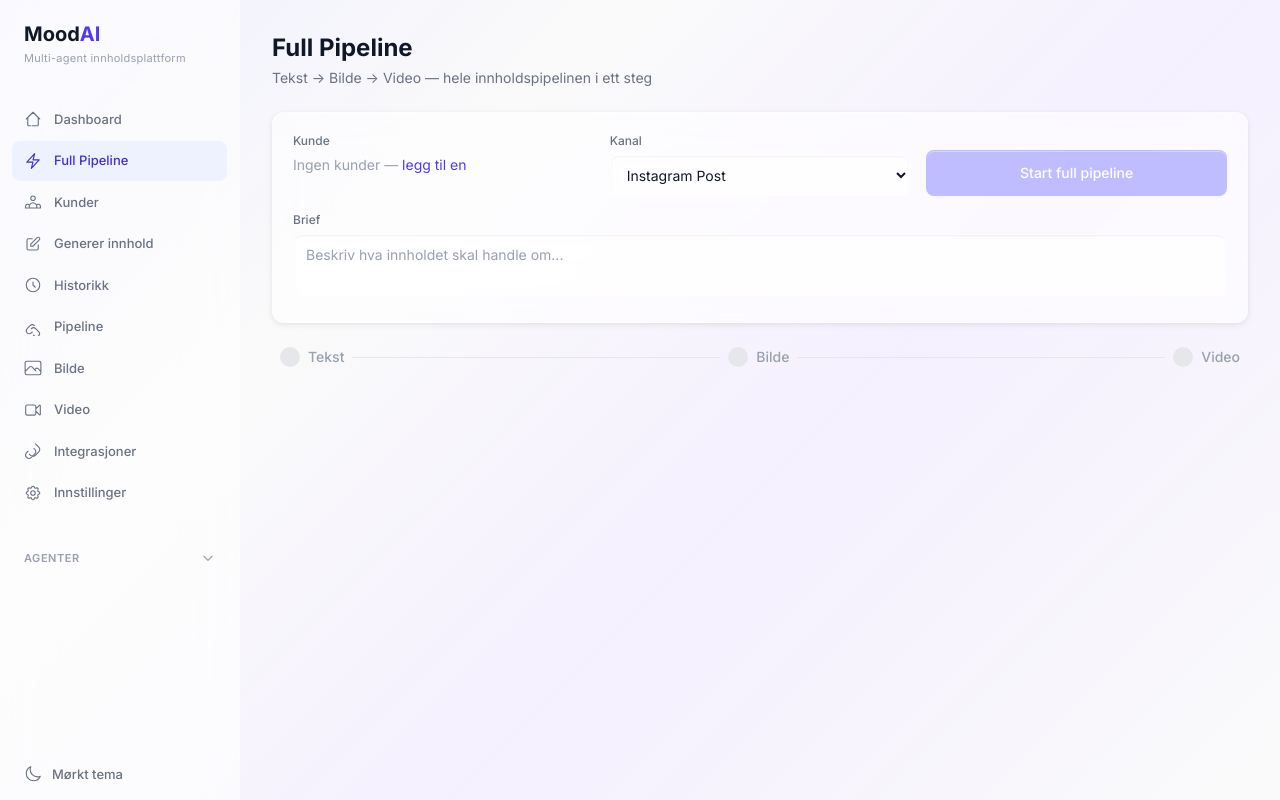
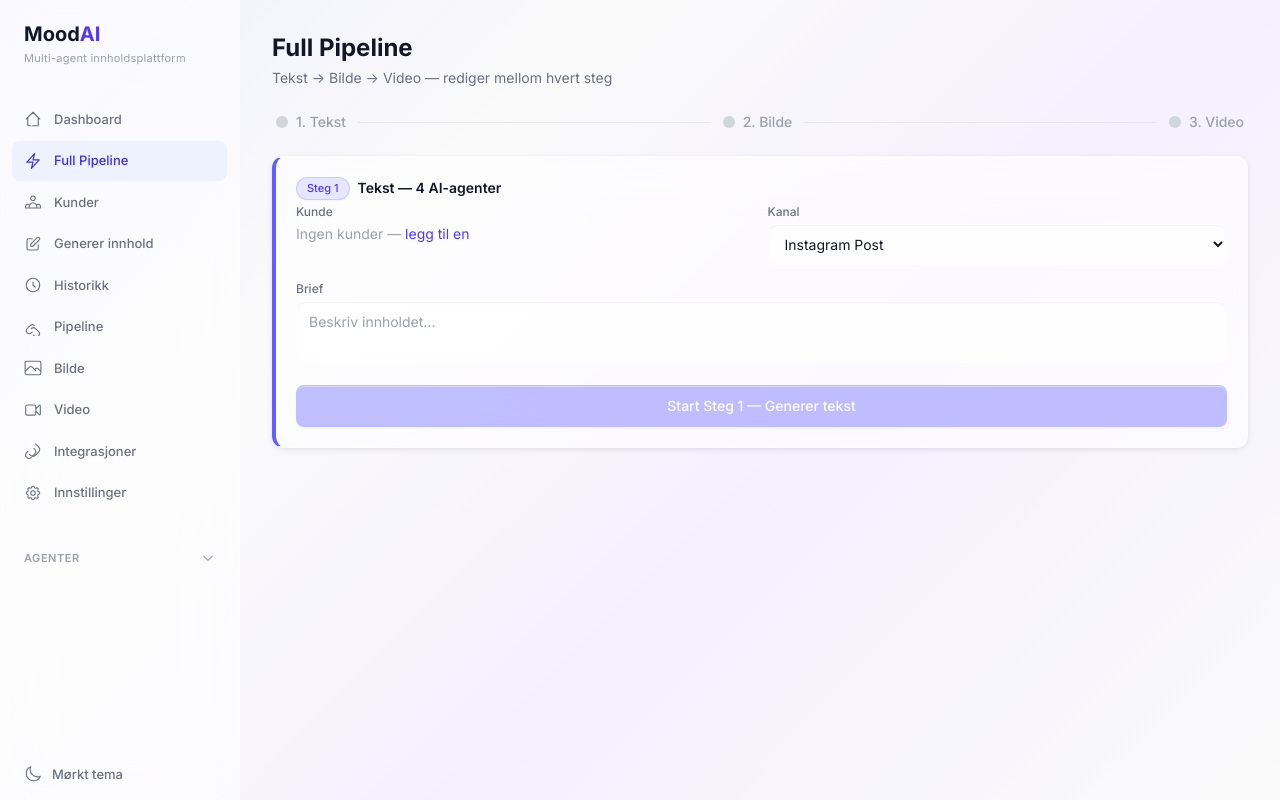
Before and after one commit to Snakkaz/moodgruppen-mvp, a Next.js app: page /full-pipeline in a window 1280 px wide. Built offline with nearby package versions, Linux system fonts and the light colour scheme.

Commit message:
feat: Full Pipeline med redigerbare prompts mellom hvert steg, 2x2 agent-grid, steg-for-steg kontroll

```diff
--- a/src/app/full-pipeline/page.tsx
+++ b/src/app/full-pipeline/page.tsx
@@ -4,13 +4,7 @@ import { useState, useEffect } from "react";
 import { getClients, getAgentSettings, CHANNELS, AGENTS, type Client } from "@/lib/store";
 import { GlassCard, GlassButton, GlassSelect, GlassTextarea, GlassBadge } from "@/components/ui/glass";
 
-type PipelineStep = "idle" | "running" | "done" | "error";
-
-interface StepState {
-  status: PipelineStep;
-  data?: Record<string, unknown>;
-  error?: string;
-}
+type StepStatus = "idle" | "running" | "done" | "error";
 
 export default function FullPipelinePage() {
   const [clients, setClients] = useState<Client[]>([]);
@@ -18,25 +12,36 @@ export default function FullPipelinePage() {
   const [channel, setChannel] = useState(CHANNELS[0] as string);
   const [brief, setBrief] = useState("");
 
-  const [textStep, setTextStep] = useState<StepState>({ status: "idle" });
-  const [imageStep, setImageStep] = useState<StepState>({ status: "idle" });
-  const [videoStep, setVideoStep] = useState<StepState>({ status: "idle" });
+  // Steg 1: Tekst
+  const [textStatus, setTextStatus] = useState<StepStatus>("idle");
+  const [textResults, setTextResults] = useState<Record<string, { primary?: string; secondary?: string }> | null>(null);
+  const [textError, setTextError] = useState("");
+
+  // Steg 2: Bilde
+  const [imageStatus, setImageStatus] = useState<StepStatus>("idle");
+  const [imagePrompt, setImagePrompt] = useState("");
+  const [imageData, setImageData] = useState<string | null>(null);
+  const [imageError, setImageError] = useState("");
+
+  // Steg 3: Video
+  const [videoStatus, setVideoStatus] = useState<StepStatus>("idle");
+  const [videoPrompt, setVideoPrompt] = useState("");
+  const [videoConcept, setVideoConcept] = useState<string | null>(null);
+  const [videoError, setVideoError] = useState("");
 
   useEffect(() => { setClients(getClients()); }, []);
   const client = clients.find(c => c.id === clientId);
 
-  const isRunning = textStep.status === "running" || imageStep.status === "running" || videoStep.status === "running";
+  // === STEG 1: Generer tekst ===
+  const runTextStep = async () => {
+    if (!client || !brief.trim()) return;
+    setTextStatus("running");
+    setTextError("");
+    setTextResults(null);
+    // Reset downstream
+    setImageStatus("idle"); setImageData(null); setImageError("");
+    setVideoStatus("idle"); setVideoConcept(null); setVideoError("");
 
-  const runPipeline = async () => {
-    if (!client || !brief.trim()) return;
-
-    // Reset
-    setTextStep({ status: "running" });
-    setImageStep({ status: "idle" });
-    setVideoStep({ status: "idle" });
-
-    // === STEG 1: TEKST ===
-    let textOutput = "";
     try {
       const res = await fetch("/api/generate", {
         method: "POST",
@@ -44,145 +49,152 @@ export default function FullPipelinePage() {
         body: JSON.stringify({ client, channel, brief: brief.trim(), agentSettings: getAgentSettings() }),
       });
       const data = await res.json();
-      if (data.error) {
-        setTextStep({ status: "error", error: data.error });
-        return;
+      if (data.error) { setTextStatus("error"); setTextError(data.error); return; }
+
+      setTextResults(data.results || {});
+      setTextStatus("done");
+
+      // Generer bilde-prompt fra innhold
+      const contentAgent = data.results?.content?.primary || data.results?.strategist?.primary || brief;
+      const autoImagePrompt = `Profesjonelt markedsføringsbilde for ${client.name} (${client.industry}). Kanal: ${channel}. Innhold: ${contentAgent.slice(0, 300)}`;
+      setImagePrompt(autoImagePrompt);
+
+      // Generer video-prompt
+      const autoVideoPrompt = `Kort reklamefilm for ${client.name}. Bransje: ${client.industry}. Kanal: ${channel}. Tone: ${client.tone}. Brief: ${brief.trim().slice(0, 200)}`;
+      setVideoPrompt(autoVideoPrompt);
+    } catch {
+      setTextStatus("error");
+      setTextError("Nettverksfeil — sjekk tilkoblingen.");
     }
-      // Samle all tekst-output
-      const results = data.results || {};
-      const parts: string[] = [];
-      for (const [agentId, result] of Object.entries(results)) {
-        const r = result as { primary?: string; secondary?: string };
-        const name = AGENTS.find(a => a.id === agentId)?.name || agentId;
-        if (r?.primary) parts.push(`[${name}]: ${r.primary}`);
-      }
-      textOutput = parts.join("\n\n");
-      setTextStep({ status: "done", data: { results, textOutput } });
-    } catch {
-      setTextStep({ status: "error", error: "Nettverksfeil i tekst-steget." });
-      return;
-    }
+  };
 
-    // === STEG 2: BILDE ===
-    setImageStep({ status: "running" });
-    let imagePrompt = `Lag et profesjonelt bilde for ${client.name} (${client.industry}). Kanal: ${channel}. Stil: Moderne og rent. Basert på: ${brief.trim().slice(0, 200)}`;
+  // === STEG 2: Generer bilde ===
+  const runImageStep = async () => {
+    if (!imagePrompt.trim()) return;
+    setImageStatus("running");
+    setImageError("");
+    setImageData(null);
+
     try {
       const res = await fetch("/api/image", {
         method: "POST",
         headers: { "Content-Type": "application/json" },
-        body: JSON.stringify({ prompt: imagePrompt, style: "Fotorealistisk" }),
+        body: JSON.stringify({ prompt: imagePrompt.trim(), style: "Fotorealistisk", provider: "demo" }),
       });
       const data = await res.json();
-      if (data.error) {
-        setImageStep({ status: "error", error: data.error });
-      } else {
-        setImageStep({ status: "done", data: { image: data.image, text: data.text } });
-        imagePrompt = data.text || imagePrompt;
+      if (data.error) { setImageStatus("error"); setImageError(data.error); }
+      else { setImageData(data.image); setImageStatus("done"); }
+    } catch {
+      setImageStatus("error");
+      setImageError("Nettverksfeil.");
     }
-    } catch {
-      setImageStep({ status: "error", error: "Nettverksfeil i bilde-steget." });
-    }
+  };
 
-    // === STEG 3: VIDEO ===
-    setVideoStep({ status: "running" });
+  // === STEG 3: Generer video ===
+  const runVideoStep = async () => {
+    if (!videoPrompt.trim()) return;
+    setVideoStatus("running");
+    setVideoError("");
+    setVideoConcept(null);
+
     try {
-      const videoPromptText = `Lag en kort reklamefilm for ${client.name}. Bransje: ${client.industry}. Kanal: ${channel}. Brief: ${brief.trim().slice(0, 200)}. Tone: ${client.tone}. Målgruppe: ${client.audience || "bred"}.`;
       const res = await fetch("/api/video", {
         method: "POST",
         headers: { "Content-Type": "application/json" },
-        body: JSON.stringify({ prompt: videoPromptText, style: "Reklamefilm", duration: 5 }),
+        body: JSON.stringify({ prompt: videoPrompt.trim(), style: "Reklamefilm", duration: 5 }),
       });
       const data = await res.json();
-      if (data.error) {
-        setVideoStep({ status: "error", error: data.error });
-      } else {
-        setVideoStep({ status: "done", data: { concept: data.concept, videoUrl: data.videoUrl } });
-      }
+      if (data.error) { setVideoStatus("error"); setVideoError(data.error); }
+      else { setVideoConcept(data.concept); setVideoStatus("done"); }
     } catch {
-      setVideoStep({ status: "error", error: "Nettverksfeil i video-steget." });
+      setVideoStatus("error");
+      setVideoError("Nettverksfeil.");
     }
   };
 
-  const stepIcon = (status: PipelineStep) => {
-    switch (status) {
-      case "running": return <div className="w-5 h-5 border-2 border-indigo-200 dark:border-indigo-800 border-t-indigo-600 dark:border-t-indigo-400 rounded-full animate-spin" />;
-      case "done": return <svg className="w-5 h-5 text-emerald-500" fill="none" stroke="currentColor" strokeWidth={2} viewBox="0 0 24 24"><path strokeLinecap="round" strokeLinejoin="round" d="M9 12.75L11.25 15 15 9.75M21 12a9 9 0 11-18 0 9 9 0 0118 0z" /></svg>;
-      case "error": return <svg className="w-5 h-5 text-red-500" fill="none" stroke="currentColor" strokeWidth={2} viewBox="0 0 24 24"><path strokeLinecap="round" strokeLinejoin="round" d="M12 9v3.75m9-.75a9 9 0 11-18 0 9 9 0 0118 0zm-9 3.75h.008v.008H12v-.008z" /></svg>;
-      default: return <div className="w-5 h-5 rounded-full bg-gray-200 dark:bg-gray-700" />;
-    }
+  // === Kjør alt automatisk ===
+  const runFullPipeline = async () => {
+    await runTextStep();
   };
 
-  const textResults = textStep.data?.results as Record<string, { primary?: string; secondary?: string }> | undefined;
+  // Auto-kjør bilde etter tekst (kan overstyres)
+  // Bruker ikke useEffect for å la bruker redigere først
+
+  const stepDot = (s: StepStatus) => {
+    if (s === "running") return "bg-indigo-500 animate-pulse shadow-[0_0_8px_rgba(99,102,241,0.5)]";
+    if (s === "done") return "bg-emerald-500 shadow-[0_0_8px_rgba(52,211,153,0.5)]";
+    if (s === "error") return "bg-red-500 shadow-[0_0_8px_rgba(248,113,113,0.5)]";
+    return "bg-gray-300 dark:bg-gray-600";
+  };
 
   return (
     <div className="space-y-6">
       <div>
         <h1 className="text-2xl font-bold text-gray-900 dark:text-white">Full Pipeline</h1>
         <p className="text-sm text-gray-500 dark:text-gray-400 mt-1">
-          Tekst → Bilde → Video — hele innholdspipelinen i ett steg
+          Tekst → Bilde → Video — rediger mellom hvert steg
         </p>
       </div>
 
-      {/* Input */}
-      <GlassCard className="p-5 space-y-4">
-        <div className="grid grid-cols-1 sm:grid-cols-3 gap-4">
+      {/* Progress bar */}
+      <div className="flex items-center gap-3 px-1">
+        <div className="flex items-center gap-2">
+          <div className={`w-3 h-3 rounded-full transition-all ${stepDot(textStatus)}`} />
+          <span className={`text-sm font-medium ${textStatus === "done" ? "text-emerald-600 dark:text-emerald-400" : textStatus === "running" ? "text-indigo-600" : "text-gray-400"}`}>1. Tekst</span>
+        </div>
+        <div className={`flex-1 h-px ${textStatus === "done" ? "bg-emerald-500/40" : "bg-gray-200 dark:bg-gray-700"}`} />
+        <div className="flex items-center gap-2">
+          <div className={`w-3 h-3 rounded-full transition-all ${stepDot(imageStatus)}`} />
+          <span className={`text-sm font-medium ${imageStatus === "done" ? "text-emerald-600 dark:text-emerald-400" : imageStatus === "running" ? "text-indigo-600" : "text-gray-400"}`}>2. Bilde</span>
+        </div>
+        <div className={`flex-1 h-px ${imageStatus === "done" ? "bg-emerald-500/40" : "bg-gray-200 dark:bg-gray-700"}`} />
+        <div className="flex items-center gap-2">
+          <div className={`w-3 h-3 rounded-full transition-all ${stepDot(videoStatus)}`} />
+          <span className={`text-sm font-medium ${videoStatus === "done" ? "text-emerald-600 dark:text-emerald-400" : videoStatus === "running" ? "text-indigo-600" : "text-gray-400"}`}>3. Video</span>
+        </div>
+      </div>
+
+      {/* === STEG 1: INPUT + TEKST === */}
+      <GlassCard className="p-5 space-y-4 border-l-4 border-l-indigo-500">
+        <div className="flex items-center gap-2 mb-1">
+          <GlassBadge className="bg-indigo-500/15 text-indigo-600 dark:text-indigo-400 border-indigo-500/20">Steg 1</GlassBadge>
+          <span className="text-sm font-semibold text-gray-900 dark:text-white">Tekst — 4 AI-agenter</span>
+        </div>
+
+        <div className="grid grid-cols-1 sm:grid-cols-2 gap-3">
           <div>
-            <label className="block text-xs font-medium text-gray-500 dark:text-gray-400 mb-1.5">Kunde</label>
+            <label className="block text-xs font-medium text-gray-500 dark:text-gray-400 mb-1">Kunde</label>
             {clients.length === 0 ? (
               <p className="text-sm text-gray-400">Ingen kunder — <a href="/clients" className="text-indigo-600 dark:text-indigo-400">legg til en</a></p>
             ) : (
               <GlassSelect value={clientId} onChange={e => setClientId(e.target.value)}>
                 <option value="">Velg kunde...</option>
-                {clients.map(c => <option key={c.id} value={c.id}>{c.name}</option>)}
+                {clients.map(c => <option key={c.id} value={c.id}>{c.name} ({c.industry})</option>)}
               </GlassSelect>
             )}
           </div>
           <div>
-            <label className="block text-xs font-medium text-gray-500 dark:text-gray-400 mb-1.5">Kanal</label>
+            <label className="block text-xs font-medium text-gray-500 dark:text-gray-400 mb-1">Kanal</label>
             <GlassSelect value={channel} onChange={e => setChannel(e.target.value)}>
               {CHANNELS.map(ch => <option key={ch} value={ch}>{ch}</option>)}
             </GlassSelect>
           </div>
-          <div className="flex items-end">
-            <GlassButton variant="primary" size="lg" className="w-full" onClick={runPipeline} disabled={!client || !brief.trim() || isRunning}>
-              {isRunning ? "Pipeline kjører..." : "Start full pipeline"}
-            </GlassButton>
-          </div>
-        </div>
-        <div>
-          <label className="block text-xs font-medium text-gray-500 dark:text-gray-400 mb-1.5">Brief</label>
-          <GlassTextarea rows={2} placeholder="Beskriv hva innholdet skal handle om..." value={brief} onChange={e => setBrief(e.target.value)} />
-        </div>
-      </GlassCard>
-
-      {/* Pipeline progress */}
-      <div className="flex items-center gap-2 px-2">
-        <div className="flex items-center gap-2">
-          {stepIcon(textStep.status)}
-          <span className={`text-sm font-medium ${textStep.status === "done" ? "text-emerald-600 dark:text-emerald-400" : textStep.status === "running" ? "text-indigo-600 dark:text-indigo-400" : "text-gray-400"}`}>Tekst</span>
-        </div>
-        <div className={`flex-1 h-px ${textStep.status === "done" ? "bg-emerald-500/40" : "bg-gray-200 dark:bg-gray-700"}`} />
-        <div className="flex items-center gap-2">
-          {stepIcon(imageStep.status)}
-          <span className={`text-sm font-medium ${imageStep.status === "done" ? "text-emerald-600 dark:text-emerald-400" : imageStep.status === "running" ? "text-indigo-600 dark:text-indigo-400" : "text-gray-400"}`}>Bilde</span>
-        </div>
-        <div className={`flex-1 h-px ${imageStep.status === "done" ? "bg-emerald-500/40" : "bg-gray-200 dark:bg-gray-700"}`} />
-        <div className="flex items-center gap-2">
-          {stepIcon(videoStep.status)}
-          <span className={`text-sm font-medium ${videoStep.status === "done" ? "text-emerald-600 dark:text-emerald-400" : videoStep.status === "running" ? "text-indigo-600 dark:text-indigo-400" : "text-gray-400"}`}>Video</span>
-        </div>
         </div>
 
-      {/* Results */}
-      <div className="space-y-4">
-        {/* Tekst output */}
-        {textStep.status === "done" && textResults && (
-          <GlassCard className="overflow-hidden">
-            <div className="px-5 py-3 border-b border-white/20 dark:border-white/5 flex items-center gap-2">
-              <GlassBadge className="bg-indigo-500/15 text-indigo-600 dark:text-indigo-400 border-indigo-500/20">Steg 1</GlassBadge>
-              <span className="text-sm font-semibold text-gray-900 dark:text-white">Tekst — 4 agenter</span>
+        <div>
+          <label className="block text-xs font-medium text-gray-500 dark:text-gray-400 mb-1">Brief</label>
+          <GlassTextarea rows={2} placeholder="Beskriv innholdet..." value={brief} onChange={e => setBrief(e.target.value)} />
         </div>
-            <div className="p-4 grid grid-cols-1 md:grid-cols-2 gap-3">
+
+        <GlassButton variant="primary" className="w-full" onClick={runFullPipeline} disabled={!client || !brief.trim() || textStatus === "running"}>
+          {textStatus === "running" ? "Agentene jobber..." : "Start Steg 1 — Generer tekst"}
+        </GlassButton>
+
+        {textError && <p className="text-sm text-red-500">{textError}</p>}
+
+        {/* Tekst-resultater i 2x2 grid */}
+        {textResults && textStatus === "done" && (
+          <div className="grid grid-cols-1 md:grid-cols-2 gap-3 mt-3">
             {["strategist", "content", "seo", "analyst"].map(id => {
               const r = textResults[id];
               if (!r?.primary) return null;
@@ -190,60 +202,71 @@ export default function FullPipelinePage() {
               return (
                 <div key={id} className="p-3 rounded-lg bg-white/30 dark:bg-white/5 border border-white/20 dark:border-white/10">
                   <span className={`text-[11px] px-2 py-0.5 rounded-full border font-medium ${agent?.color || ""}`}>{agent?.name}</span>
-                    <pre className="text-xs text-gray-700 dark:text-gray-300 whitespace-pre-wrap font-sans leading-relaxed mt-2 max-h-[200px] overflow-y-auto">{r.primary}</pre>
+                  <pre className="text-xs text-gray-700 dark:text-gray-300 whitespace-pre-wrap font-sans leading-relaxed mt-2 max-h-[180px] overflow-y-auto">{r.primary}</pre>
                 </div>
               );
             })}
           </div>
+        )}
       </GlassCard>
+
+      {/* === STEG 2: BILDE === */}
+      {textStatus === "done" && (
+        <GlassCard className="p-5 space-y-4 border-l-4 border-l-purple-500">
+          <div className="flex items-center gap-2 mb-1">
+            <GlassBadge className="bg-purple-500/15 text-purple-600 dark:text-purple-400 border-purple-500/20">Steg 2</GlassBadge>
+            <span className="text-sm font-semibold text-gray-900 dark:text-white">Bilde — AI-generering</span>
+          </div>
+
+          <div>
+            <label className="block text-xs font-medium text-gray-500 dark:text-gray-400 mb-1">
+              Bilde-prompt <span className="text-gray-400">(auto-generert fra tekst, kan redigeres)</span>
+            </label>
+            <GlassTextarea rows={3} value={imagePrompt} onChange={e => setImagePrompt(e.target.value)} />
+          </div>
+
+          <GlassButton variant="primary" className="w-full" onClick={runImageStep} disabled={!imagePrompt.trim() || imageStatus === "running"}>
+            {imageStatus === "running" ? "Genererer bilde..." : "Generer bilde"}
+          </GlassButton>
+
+          {imageError && <p className="text-sm text-amber-500">{imageError}</p>}
+
+          {imageData && (
+            <div className="mt-3">
+              <img src={imageData} alt="Generert" className="w-full max-w-lg rounded-lg mx-auto" />
+            </div>
           )}
-        {textStep.error && (
-          <GlassCard className="p-4 border-red-300/50 dark:border-red-500/30">
-            <p className="text-sm text-red-600 dark:text-red-400">Tekst: {textStep.error}</p>
         </GlassCard>
       )}
 
-        {/* Bilde output */}
-        {imageStep.status === "done" && imageStep.data && (
-          <GlassCard className="overflow-hidden">
-            <div className="px-5 py-3 border-b border-white/20 dark:border-white/5 flex items-center gap-2">
-              <GlassBadge className="bg-purple-500/15 text-purple-600 dark:text-purple-400 border-purple-500/20">Steg 2</GlassBadge>
-              <span className="text-sm font-semibold text-gray-900 dark:text-white">Bilde</span>
+      {/* === STEG 3: VIDEO === */}
+      {textStatus === "done" && (
+        <GlassCard className="p-5 space-y-4 border-l-4 border-l-rose-500">
+          <div className="flex items-center gap-2 mb-1">
+            <GlassBadge className="bg-rose-500/15 text-rose-600 dark:text-rose-400 border-rose-500/20">Steg 3</GlassBadge>
+            <span className="text-sm font-semibold text-gray-900 dark:text-white">Video — AI-storyboard</span>
           </div>
-            <div className="p-5">
-              {(imageStep.data as { image?: string }).image ? (
-                <img src={(imageStep.data as { image: string }).image} alt="Generert bilde" className="w-full max-w-lg rounded-lg mx-auto" />
-              ) : (
-                <p className="text-sm text-gray-500 dark:text-gray-400">{(imageStep.data as { text?: string }).text || "Bilde generert."}</p>
+
+          <div>
+            <label className="block text-xs font-medium text-gray-500 dark:text-gray-400 mb-1">
+              Video-prompt <span className="text-gray-400">(auto-generert fra brief, kan redigeres)</span>
+            </label>
+            <GlassTextarea rows={3} value={videoPrompt} onChange={e => setVideoPrompt(e.target.value)} />
+          </div>
+
+          <GlassButton variant="primary" className="w-full" onClick={runVideoStep} disabled={!videoPrompt.trim() || videoStatus === "running"}>
+            {videoStatus === "running" ? "Genererer video-konsept..." : "Generer video-storyboard"}
+          </GlassButton>
+
+          {videoError && <p className="text-sm text-red-500">{videoError}</p>}
+
+          {videoConcept && (
+            <div className="mt-3 p-4 rounded-lg bg-white/30 dark:bg-white/5 border border-white/20 dark:border-white/10">
+              <pre className="text-sm text-gray-700 dark:text-gray-300 whitespace-pre-wrap font-sans leading-relaxed">{videoConcept}</pre>
+            </div>
           )}
-            </div>
-          </GlassCard>
-        )}
-        {imageStep.error && (
-          <GlassCard className="p-4 border-amber-300/50 dark:border-amber-500/30">
-            <p className="text-sm text-amber-600 dark:text-amber-400">Bilde: {imageStep.error}</p>
-            <p className="text-xs text-gray-500 dark:text-gray-400 mt-1">Bildegenerering fortsetter til neste steg.</p>
-          </GlassCard>
-        )}
-
-        {/* Video output */}
-        {videoStep.status === "done" && videoStep.data && (
-          <GlassCard className="overflow-hidden">
-            <div className="px-5 py-3 border-b border-white/20 dark:border-white/5 flex items-center gap-2">
-              <GlassBadge className="bg-rose-500/15 text-rose-600 dark:text-rose-400 border-rose-500/20">Steg 3</GlassBadge>
-              <span className="text-sm font-semibold text-gray-900 dark:text-white">Video — Storyboard</span>
-            </div>
-            <div className="p-5">
-              <pre className="text-sm text-gray-700 dark:text-gray-300 whitespace-pre-wrap font-sans leading-relaxed">{(videoStep.data as { concept?: string }).concept}</pre>
-            </div>
-          </GlassCard>
-        )}
-        {videoStep.error && (
-          <GlassCard className="p-4 border-red-300/50 dark:border-red-500/30">
-            <p className="text-sm text-red-600 dark:text-red-400">Video: {videoStep.error}</p>
         </GlassCard>
       )}
     </div>
-    </div>
   );
 }
```
Lines whose indentation alone changed are shown as unchanged.
